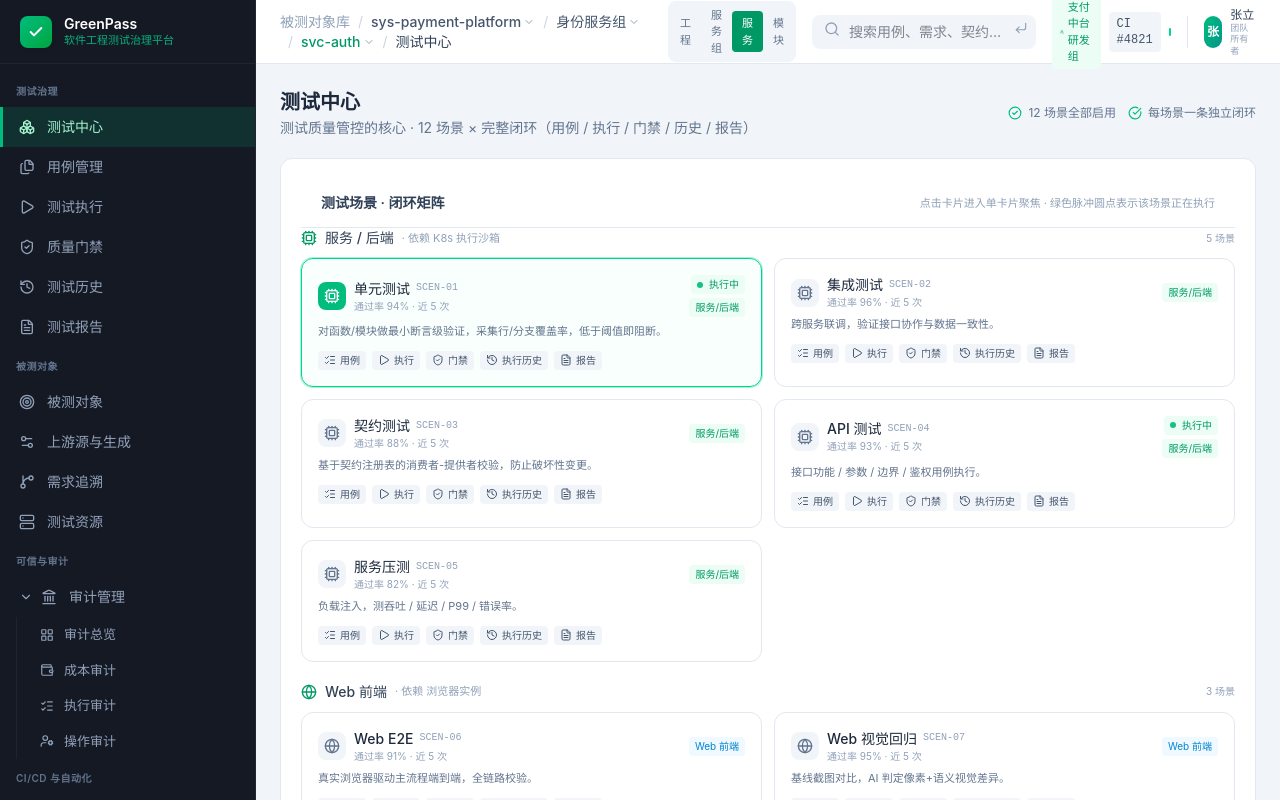
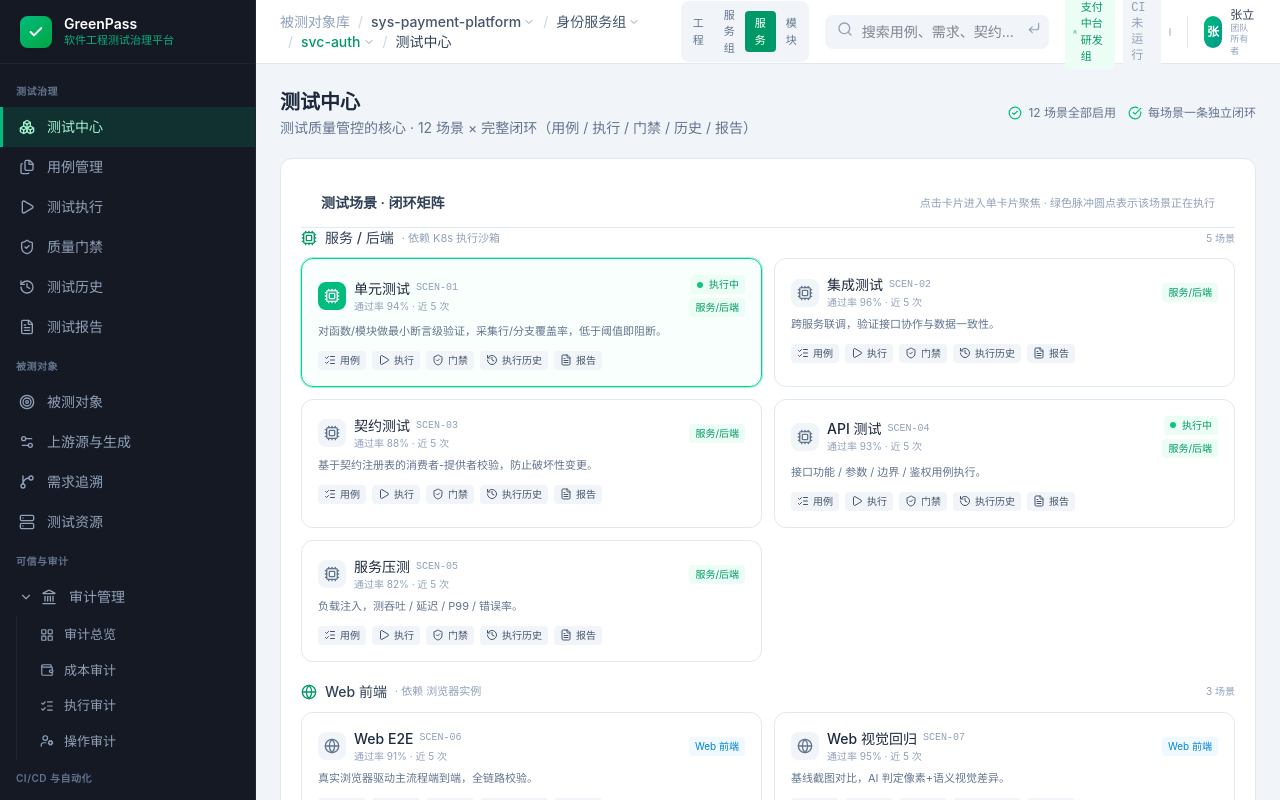
Before and after one commit to openware-io/open-green-pass, a React (Vite) app: page /#/scenarios in a window 1280 px wide. Shown: the top 800 px of the page. Built offline with nearby package versions, Linux system fonts and the light colour scheme.

Commit message:
页首CI编号联动化(运行相关页显示CI #4821,其余显示CI未运行,绿点联动);PRD v1.7.21

```diff
--- a/src/components/Layout.tsx
+++ b/src/components/Layout.tsx
@@ -37,6 +37,8 @@ const PARENT_ICONS: Record<string, typeof Target> = {
 
 // 平台级/全局级页面：不隶属于某个被测对象，页首不显示被测对象面包屑路径与工程层次筛选
 const PLATFORM_ROUTES = ['/settings', '/teams', '/models', '/cicd', '/cicd-trigger', '/cicd-connector', '/audit', '/audit-cost', '/audit-exec', '/audit-op'];
+// 运行相关页面：展示当前关联的 CI 运行编号与运行态；其余页面显示「CI 未运行」灰色态
+const RUN_RELATED_ROUTES = ['/exec', '/history', '/report', '/gate', '/audit', '/audit-cost', '/audit-exec', '/audit-op'];
 
 function findChain(node: IAssetNode, id: string): IAssetNode[] | null {
   if (node.id === id) return [node];
@@ -110,6 +112,7 @@ export function Layout() {
   const [level, setLevel] = useState<AssetLevel>('service');
   const [query, setQuery] = useState('');
   const isPlatform = PLATFORM_ROUTES.includes(location.pathname);
+  const isRunCtx = RUN_RELATED_ROUTES.includes(location.pathname);
 
   const setLevelAndAsset = (l: AssetLevel) => {
     setLevel(l);
@@ -276,8 +279,10 @@ export function Layout() {
             </div>
             <div className="flex items-center gap-2">
               <span className="text-[11px] bg-emerald-50 text-emerald-600 px-2 py-1 rounded flex items-center gap-1"><Users className="w-3 h-3" />{TEAMS.find((t) => t.id === CURRENT_TEAM_ID)?.name}</span>
-              <span className="text-xs font-mono bg-slate-100 px-2 py-1 rounded text-slate-600">CI #4821</span>
-              <span className="w-2 h-2 rounded-full bg-emerald-400" />
+              <span className={'text-xs font-mono px-2 py-1 rounded ' + (isRunCtx ? 'bg-emerald-50 text-emerald-600' : 'bg-slate-100 text-slate-400')}>
+                {isRunCtx ? 'CI #4821' : 'CI 未运行'}
+              </span>
+              <span className={'w-2 h-2 rounded-full ' + (isRunCtx ? 'bg-emerald-400' : 'bg-slate-300')} />
             </div>
             <div className="h-8 w-px bg-slate-200" />
             <div className="relative">
```
Also changed, not shown: 2 other files (tests, documents, lock files or other folders).
